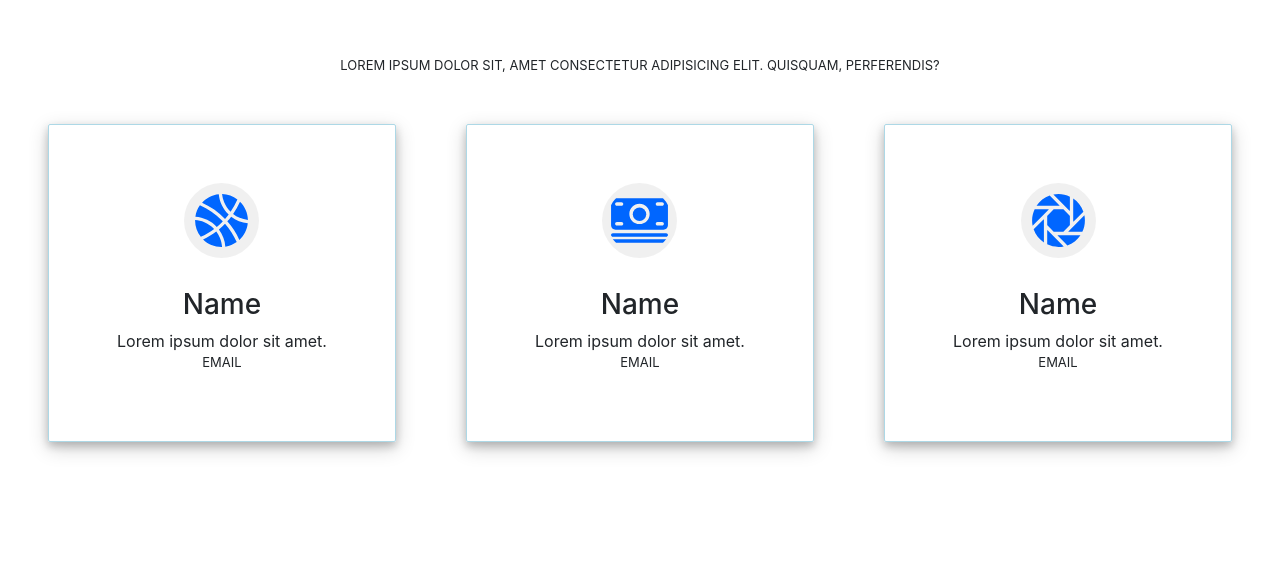
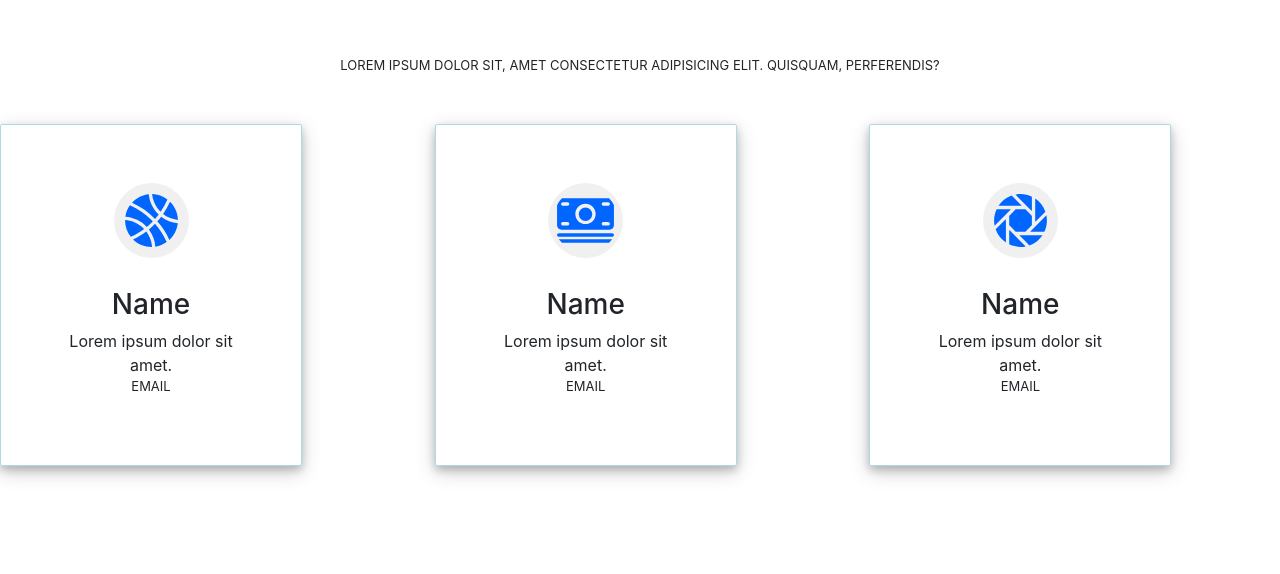
Before and after one commit to Pankaj7431/lumia, a React (Create React App) app: page / in a window 1280 px wide. Shown: the part 760-1334 px from the top of the page. Built offline with nearby package versions, Linux system fonts and the light colour scheme.

Commit message:
Made responsive

```diff
--- a/src/components/Header.jsx
+++ b/src/components/Header.jsx
@@ -91,7 +91,7 @@ const Header = () => {
                 Contacts
               </Link>
             </li>
-            <div className="mt-3 pt-1 mx-1 px-2 ">
+            <div className="mt-3 pt-1 px-2 ">
               <FaTwitter
                 className="mx-1 cursor-pointer"
                 style={{ color: "#a8adaa", fontSize: "18px" }}
--- a/src/components/content.jsx
+++ b/src/components/content.jsx
@@ -4,10 +4,9 @@ import { IoIosBasketball, IoIosAperture, IoIosCash  } from "react-icons/io";
 export default function About() {
   return (
       <div
-        className="d-flex justify-content-between items-center mx-5 my-5"
-        style={{ height: "400px" }}
+        className="d-flex justify-content-between text-center row"
       >
-        <div className="">
+        <div className=" col-lg-3">
           <div className="icon1 text-center px-5 py-5 rounder-circle">
             <IoIosBasketball
               style={{
@@ -27,7 +26,7 @@ export default function About() {
             </div>
           </div>
         </div>
-        <div className="">
+        <div className=" col-lg-3">
           <div className="icon1 text-center px-5 py-5 rounder-circle">
             <IoIosCash
               style={{
@@ -47,7 +46,7 @@ export default function About() {
             </div>
           </div>
         </div>
-        <div className="">
+        <div className=" col-lg-3">
           <div className="icon1 text-center px-5 py-5 rounder-circle">
             <IoIosAperture
               style={{
@@ -67,6 +66,7 @@ export default function About() {
             </div>
           </div>
         </div>
+        <br />
 
     </div>
   )
--- a/src/components/content1.jsx
+++ b/src/components/content1.jsx
@@ -8,8 +8,8 @@ import { IoPeople } from "react-icons/io5";
 export default function content1() {
   return (
     <div>
-      <div className="content1 d-flex mx-5 px-5 mt-5" style={{marginTop:"100px"}}>
-        <div className="col-lg-3 col-6">
+      <div className="content1 d-flex mx-5 px-5 mt-5 row" style={{marginTop:"100px"}}>
+        <div className="col-lg-12 col-6">
         <div className="text-center px-5 py-5 rounder-circle d-block">
             <FaSmile
               style={{
--- a/src/pages/About.jsx
+++ b/src/pages/About.jsx
@@ -27,7 +27,7 @@ export default function About() {
     <div id="about" className="container mb-5 my-5 position-sticky" >
       <br /><br />
       <div className="row my-5">
-        <div className="col-md-6"style={{marginLeft: "10opx"}}>
+        <div className="col-lg-6 mb-5"style={{marginLeft: "10opx"}}>
           <img
             src="https://bootstrapmade.com/demo/templates/Lumia/assets/img/about.jpg"
             style={{
```
